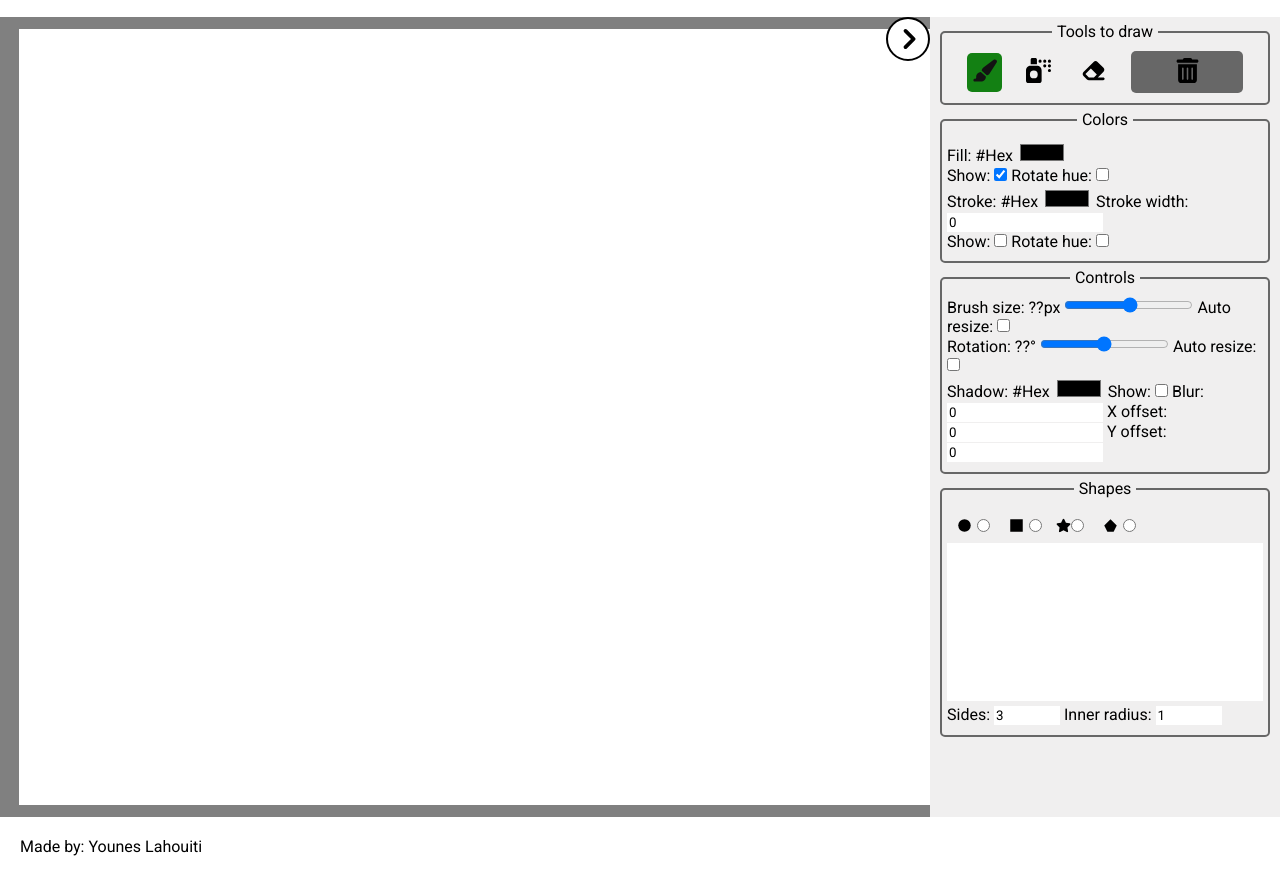
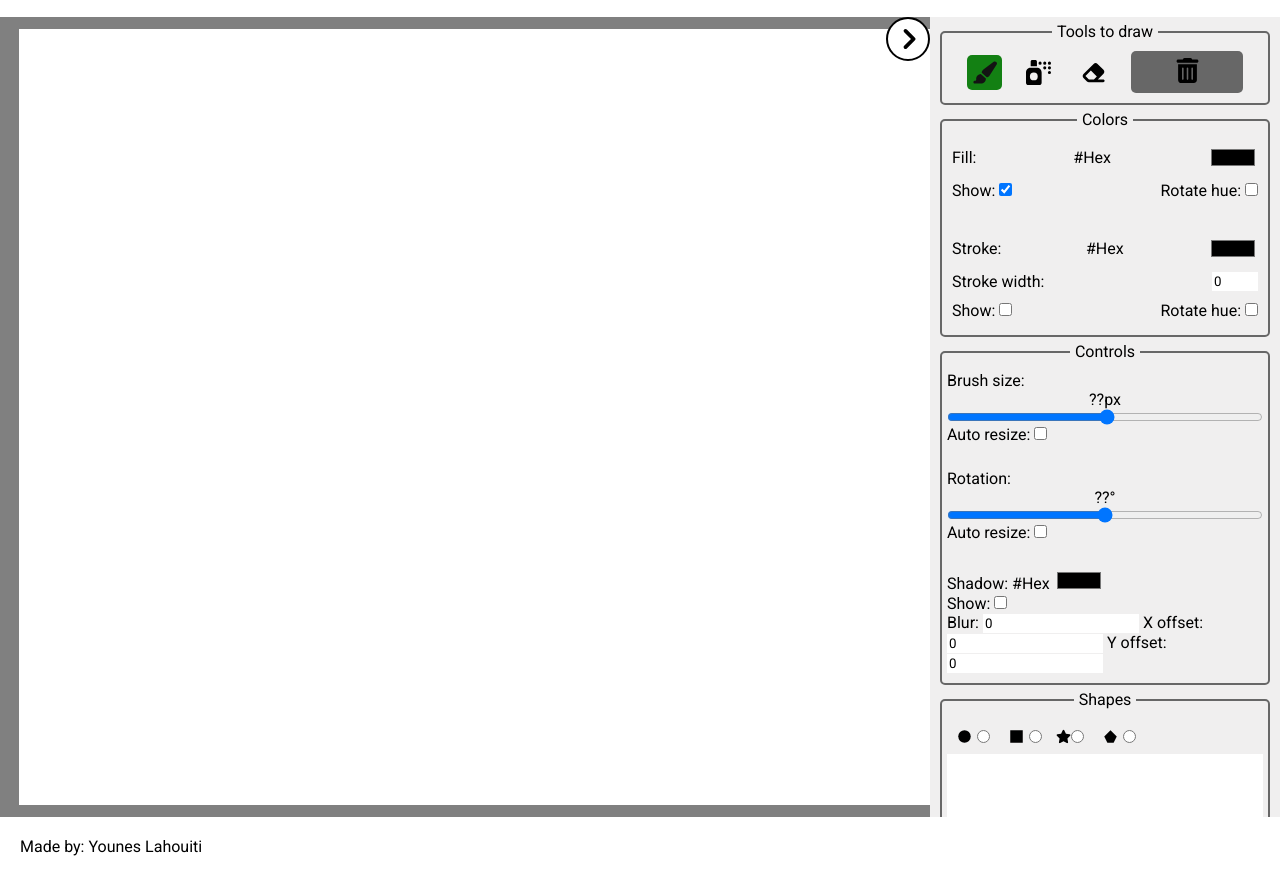
Before and after one commit to LePhenix47/Paintbrush_Younes-Lahouiti, a website: page index.html in a window 1280 px wide. Shown: the part 61-937 px from the top of the page. Drawn offline with Linux system fonts and the light colour scheme.

Commit message:
Addition of more style for the other parts

```diff
--- a/index.html
+++ b/index.html
@@ -103,7 +103,8 @@
                     <legend class="colors__title fieldset__title">Colors</legend>
 
                     <section class="colors__container colors__container--fill">
-                        <label class="colors__label" for="fill">Fill: <span>#Hex</span>
+                        <label class="colors__label colors__label--fill" for="fill">Fill: <span
+                                class="colors__span">#Hex</span>
                             <input type="color" id="fill" class="colors__input" />
                         </label>
 
@@ -118,13 +119,14 @@
                     </section>
 
                     <section class="colors__container colors__container--stroke">
-                        <label class="colors__label" for="stroke">Stroke:
-                            <span>#Hex</span>
+                        <label class="colors__label colors__label--stroke" for="stroke">Stroke:
+                            <span class="colors__span">#Hex</span>
                             <input type="color" id="stroke" class="colors__input" />
                         </label>
 
-                        <label class="colors__label" for="stroke-width">Stroke width:
-                            <input type="number" id="stroke-width" class="colors__input" value="0" min="0" />
+                        <label class="colors__label colors__label--stroke-width" for="stroke-width">Stroke width:
+                            <input type="number" id="stroke-width" class="colors__input colors__input--stroke-width"
+                                value="0" min="0" />
                         </label>
                         <div class="colors__checkboxes">
                             <label for="stroke-show" class="colors__label">Show:
@@ -141,34 +143,40 @@
                     <legend class="controls__title fieldset__title">Controls</legend>
 
                     <section class="controls__brush-container">
-                        <label for="brush-size" class="controls__label">Brush size: <span>??px</span>
+                        <label for="brush-size" class="controls__label controls__label--range">Brush size: <span
+                                class="controls__span">??px</span>
                             <input type="range" id="brush-size" min="1" max="100" step="1" />
                         </label>
-
+                        <div class="controls__checkboxes">
                             <label for="brush-resize-auto" class="controls__label">Auto resize:
                                 <input type="checkbox" id="brush-resize-auto">
                             </label>
+                        </div>
                     </section>
 
                     <section class="controls__brush-container">
-                        <label for="rotation" class="controls__label">Rotation: <span>??°</span>
+                        <label for="rotation" class="controls__label controls__label--range">Rotation: <span
+                                class="controls__span">??°</span>
                             <input type="range" id="rotation" min="-180" max="180" step="1" />
                         </label>
-
+                        <div class="controls__checkboxes">
                             <label for="rotation-auto" class="controls__label">Auto resize:
                                 <input type="checkbox" id="rotation-auto">
                             </label>
+                        </div>
                     </section>
 
                     <section class="controls__shadow-container">
                         <label class="controls__label" for="shadow">Shadow:
-                            <span>#Hex</span>
+                            <span class="controls__span">#Hex</span>
                             <input type="color" id="shadow" class="colors__input" />
                         </label>
 
+                        <div class="controls__checkboxes">
                             <label for="shadow-show" class="controls__label">Show:
                                 <input type="checkbox" id="shadow-show">
                             </label>
+                        </div>
 
                         <label for="shadow-blur" class="controls__label">Blur:
                             <input type="number" id="shadow-blur" value="0" min="0">
--- a/src/sass/pages/_index.scss
+++ b/src/sass/pages/_index.scss
@@ -146,16 +146,12 @@
     justify-content: space-evenly;
     align-items: center;
 
-
-
-
-
     &__input {
         display: none;
     }
 
     &__label {
-        display: inline-block;
+        display: inline-flex;
         justify-content: center;
         align-items: center;
 
@@ -183,12 +179,73 @@
 }
 
 
-.colors {}
+.colors {
+    display: flex;
+    flex-direction: column;
+    gap: 25px;
 
-.controls {}
+    &__container {
+        display: flex;
+        flex-direction: column;
+
+        &--fill {}
+
+        &--stroke {}
+    }
+
+    &__label {
+        padding: 5px;
+
+        &--fill {
+            @include label-space-around;
+        }
+
+        &--stroke {
+            @include label-space-around;
+        }
+
+        &--stroke-width {
+            @include label-space-around;
+        }
+    }
+
+    &__input {
+        &--stroke-width {
+            max-width: 15%;
+        }
+    }
+
+    &__checkboxes {
+        display: flex;
+
+        justify-content: space-between;
+        align-items: center;
+    }
+}
+
+.controls {
+    display: flex;
+    flex-direction: column;
+    gap: 25px;
+
+    &__label {
+
+        &--range {
+            display: inline-flex;
+            flex-direction: column;
+
+            width: 100%;
+
+            &>span {
+                align-self: center;
+            }
+        }
+    }
+}
 
 .shapes {
 
+    &__checkboxes {}
 
     &__label {
         display: inline-flex;
--- a/src/sass/utils/_mixins.scss
+++ b/src/sass/utils/_mixins.scss
@@ -109,3 +109,9 @@
 }
 
 //Element speific mixins:
+
+@mixin label-space-around {
+    display: inline-flex;
+    justify-content: space-between;
+    align-items: center;
+}
```
Also changed, not shown: dist/style.css. Lines whose indentation alone changed are shown as unchanged.
